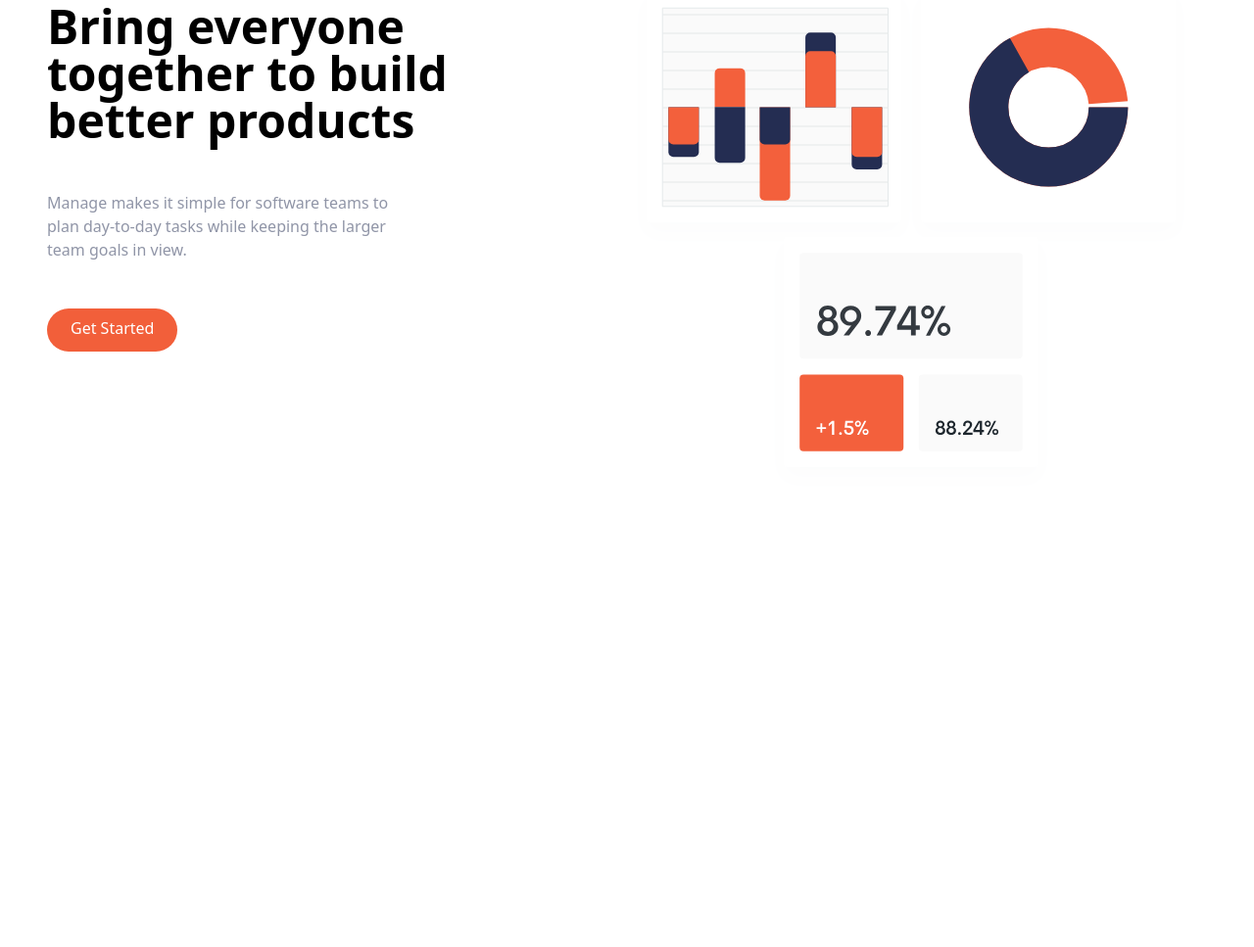
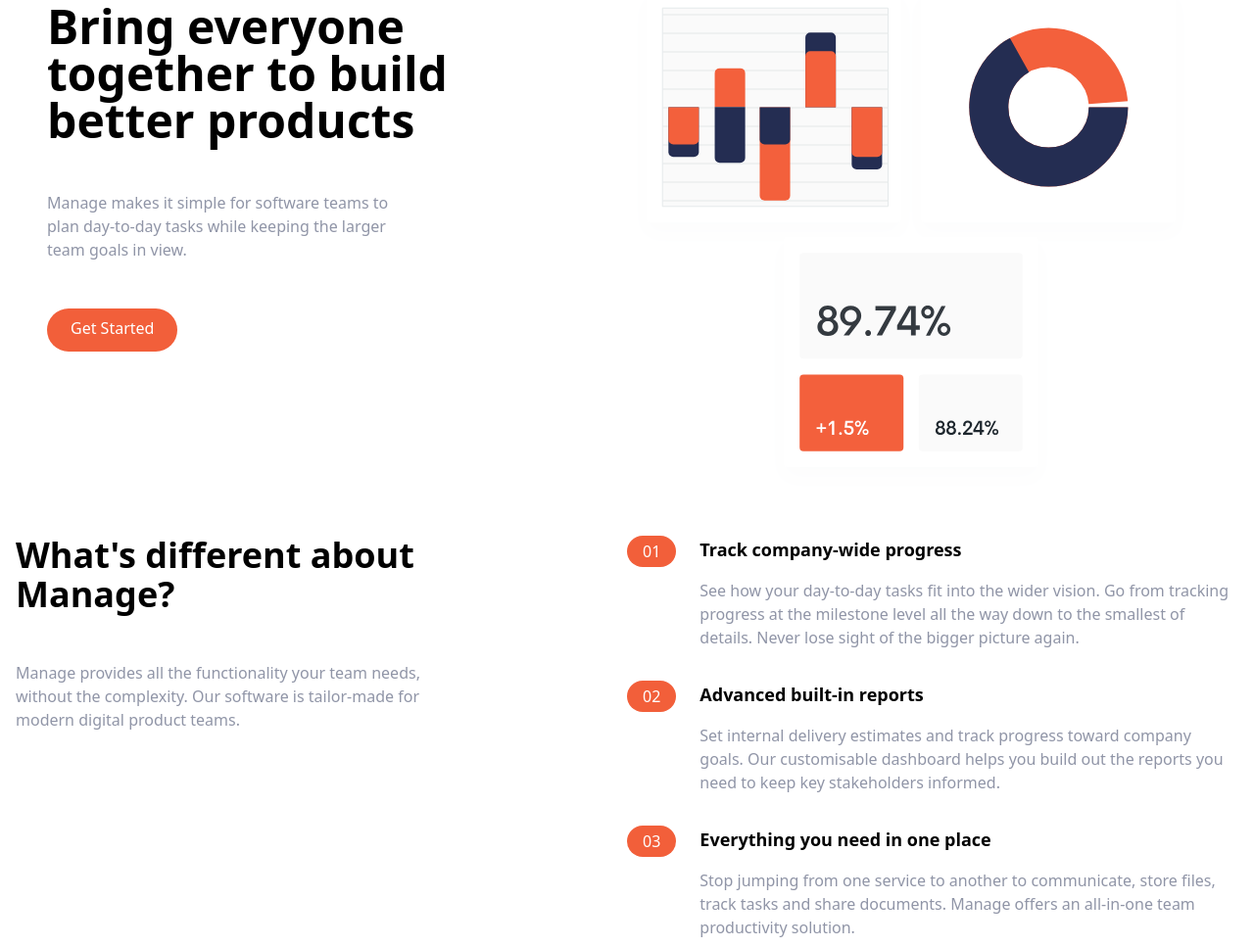
Before and after one commit to d7meDev/landing_page_2, a website: page index.html in a window 1280 px wide. Shown: the part 150-1117 px from the top of the page at 98% size. Before the commit the page ends 800 px from the top, so only its background shows below. Drawn offline with Linux system fonts and the light colour scheme.

Commit message:
committed

```diff
--- a/index.html
+++ b/index.html
@@ -59,5 +59,116 @@
 
          </div>
      </section>
+
+     <section id="featuers">
+
+       <div class="container flex flex-col px-4 mx-auto mt-10 space-y-12 lg:space-y-0 lg:flex-row mb-2">
+
+
+        <div class="flex flex-col space-y-12 lg:w-1/2">
+
+
+          <h2 class="text-4xl font-bold text-center lg:text-left lg:max-w-md">
+            What's different about Manage?
+          </h2>
+
+          <p class="lg:max-w-md text-center text-darkGrayishBlue lg:text-left">
+            Manage provides all the functionality your team needs, without the
+            complexity. Our software is tailor-made for modern digital product
+            teams.
+          </p>
+
+        </div>
+
+        <div class="flex flex-col space-y-8 lg:w-1/2">
+
+          <div class="flex flex-col space-y-3 lg:space-y-0 lg:space-x-6 lg:flex-row">
+
+            <div class="rounded-l-full bg-brightRedSupLight lg:bg-transparent">
+
+            <div class="flex items-center space-x-2">
+
+               <div class="px-4 py-2 text-white rounded-full lg:py-1 bg-brightRed">01</div>
+               <h3 class="text-base font-bold lg:mb-4 lg:hidden">
+                Track company-wide progress
+               </h3>
+            </div>
+
+            </div>
+
+            <div>
+
+               <h3 class="hidden mb-4 text-lg font-bold lg:block">Track company-wide progress</h3>
+              <p class="text-darkGrayishBlue">
+
+                See how your day-to-day tasks fit into the wider vision. Go from
+              tracking progress at the milestone level all the way down to the
+                smallest of details. Never lose sight of the bigger picture
+                again.
+
+              </p>
+            </div>
+          </div>
+
+          <div class="flex flex-col space-y-3 lg:space-y-0 lg:space-x-6 lg:flex-row">
+
+            <div class="rounded-l-full bg-brightRedSupLight lg:bg-transparent">
+
+            <div class="flex items-center space-x-2">
+
+               <div class="px-4 py-2 text-white rounded-full lg:py-1 bg-brightRed">02</div>
+               <h3 class="text-base font-bold lg:mb-4 lg:hidden">
+                Advanced built-in reports
+               </h3>
+            </div>
+
+            </div>
+
+            <div>
+
+               <h3 class="hidden mb-4 text-lg font-bold lg:block">Advanced built-in reports</h3>
+              <p class="text-darkGrayishBlue">
+
+                Set internal delivery estimates and track progress toward
+                company goals. Our customisable dashboard helps you build out
+                the reports you need to keep key stakeholders informed.
+
+              </p>
+            </div>
+          </div>
+
+          <div class="flex flex-col space-y-3 lg:space-y-0 lg:space-x-6 lg:flex-row">
+
+            <div class="rounded-l-full bg-brightRedSupLight lg:bg-transparent">
+
+            <div class="flex items-center space-x-2">
+
+               <div class="px-4 py-2 text-white rounded-full lg:py-1 bg-brightRed">03</div>
+               <h3 class="text-base font-bold lg:mb-4 lg:hidden">
+                Everything you need in one place
+               </h3>
+            </div>
+
+            </div>
+
+            <div>
+
+               <h3 class="hidden mb-4 text-lg font-bold lg:block">Everything you need in one place</h3>
+              <p class="text-darkGrayishBlue">
+
+                Stop jumping from one service to another to communicate, store
+                files, track tasks and share documents. Manage offers an
+                all-in-one team productivity solution.
+
+              </p>
+            </div>
+          </div>
+
+        </div>
+
+       </div>
+
+     </section>
+
 </body>
 </html>
```
Also changed, not shown: src/output.css.
